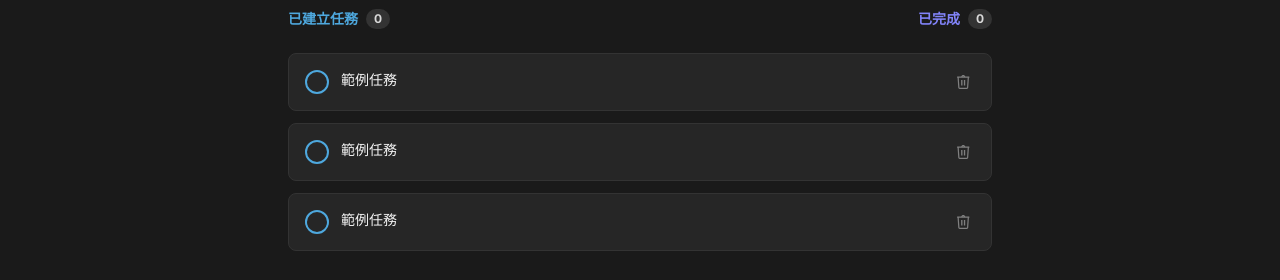
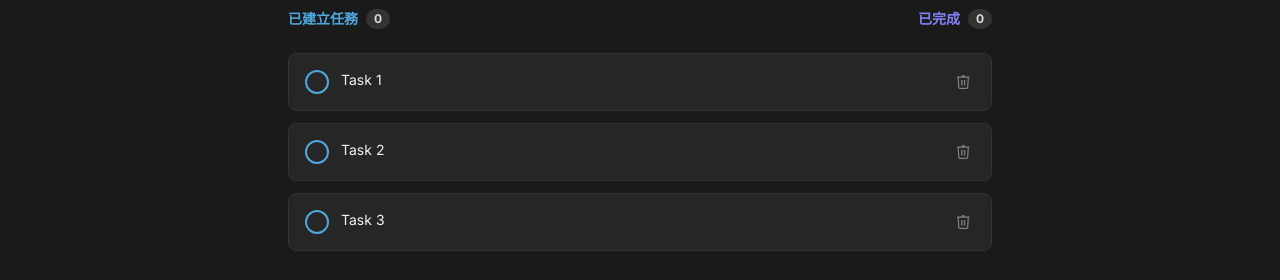
Before and after one commit to johnsonchen3669/angular-demo-todo, an Angular app: page / in a window 1280 px wide. Shown: the part 284-564 px from the top of the page. Built offline with nearby package versions, Linux system fonts and the light colour scheme.

Commit message:
day 13 input 練習

```diff
--- a/src/app/todo-list/todo-item/todo-item.component.html
+++ b/src/app/todo-list/todo-item/todo-item.component.html
@@ -1,7 +1,7 @@
 <div
   class="flex items-start gap-3 p-4 rounded-lg border border-gray-400 bg-gray-500 group-[.completed]/task:border-gray-500 group-[.completed]/task:bg-gray-500"
 >
-  <!-- Checkbox (改成 input) -->
+  <!-- Checkbox -->
   <input
     type="checkbox"
     class="checkbox-input w-6 h-6 rounded-full transition-colors border-2 border-blue"
@@ -12,7 +12,7 @@
   <div
     class="flex-1 text-sm leading-[140%] text-gray-100 group-[.completed]/task:text-gray-300 group-[.completed]/task:line-through"
   >
-    範例任務
+    {{ task().text }}
   </div>
 
   <!-- Delete Button -->
--- a/src/app/todo-list/todo-item/todo-item.component.ts
+++ b/src/app/todo-list/todo-item/todo-item.component.ts
@@ -1,4 +1,5 @@
-import { Component } from '@angular/core';
+import { Component, input } from '@angular/core';
+import { ITodoItem } from './todo-item.model';
 
 @Component({
   selector: '[appTodoItem]',
@@ -7,5 +8,5 @@ import { Component } from '@angular/core';
   styleUrl: './todo-item.component.css'
 })
 export class TodoItemComponent {
-
+  task = input.required<ITodoItem>();
 }
--- a/src/app/todo-list/todo-list.component.html
+++ b/src/app/todo-list/todo-list.component.html
@@ -1,5 +1,5 @@
 <ul class="flex flex-col gap-3">
   @for (task of tasks(); track task.id) {
-    <li class="group/task" appTodoItem></li>
+    <li class="group/task" appTodoItem [task]="task" ></li>
   }
 </ul>
--- a/src/app/todo-list/todo-list.component.ts
+++ b/src/app/todo-list/todo-list.component.ts
@@ -1,5 +1,6 @@
 import { Component, signal } from '@angular/core';
 import { TodoItemComponent } from './todo-item/todo-item.component';
+import { ITodoItem } from './todo-item/todo-item.model';
 
 @Component({
   selector: 'app-todo-list',
@@ -8,9 +9,9 @@ import { TodoItemComponent } from './todo-item/todo-item.component';
   styleUrl: './todo-list.component.css',
 })
 export class TodoListComponent {
-  tasks = signal([
-    { id: 1, name: 'Task 1', completed: false },
-    { id: 2, name: 'Task 2', completed: false },
-    { id: 3, name: 'Task 3', completed: false },
+  tasks = signal<ITodoItem[]>([
+    { id: 1, text: 'Task 1', completed: false },
+    { id: 2, text: 'Task 2', completed: false },
+    { id: 3, text: 'Task 3', completed: false },
   ]);
 }
```
